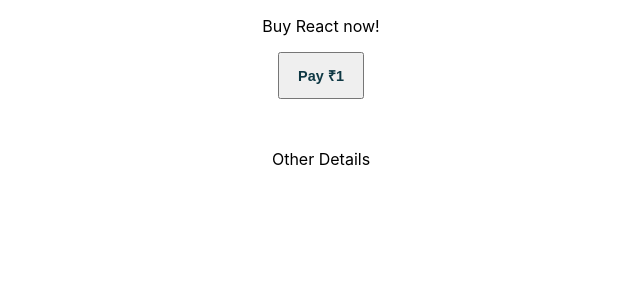
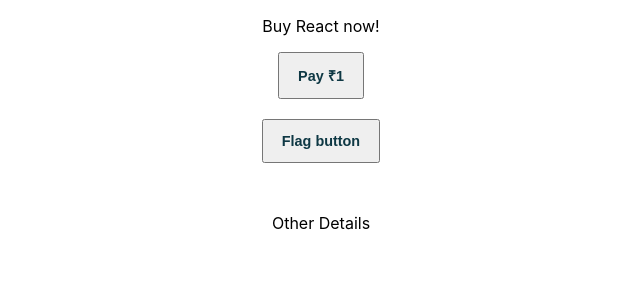
Before and after one commit to ShahVivek/rzp-fe, a React (Create React App) app: page / in a window 1280 px wide. Shown: the top 300 px of the page, without its empty margins (319-959 px from the left). Built offline with nearby package versions, Linux system fonts and the light colour scheme.

Commit message:
added flag

```diff
--- a/src/App.js
+++ b/src/App.js
@@ -1,8 +1,7 @@
-
-import React, { useState } from 'react';
-import logo from './logo.svg';
-import './App.css';
-import axios from 'axios';
+import React, { useState } from "react";
+import logo from "./logo.svg";
+import "./App.css";
+import axios from "axios";
 
 function App() {
   const BASE_URL = "https://rzp-be.onrender.com";
@@ -10,7 +9,7 @@
   const [dataItem, setDataItem] = useState(null);
   function loadScript(src) {
     return new Promise((resolve) => {
-      const script = document.createElement('script');
+      const script = document.createElement("script");
       script.src = src;
       script.onload = () => {
         resolve(true);
@@ -24,19 +23,19 @@
 
   async function displayRazorpay() {
     const res = await loadScript(
-      'https://checkout.razorpay.com/v1/checkout.js'
+      "https://checkout.razorpay.com/v1/checkout.js"
     );
 
     if (!res) {
-      alert('Razorpay SDK failed to load. Are you online?');
+      alert("Razorpay SDK failed to load. Are you online?");
       return;
     }
-    const RZ_KEY = process.env.REACT_APP_RAZORPAY_KEY_ID
+    const RZ_KEY = process.env.REACT_APP_RAZORPAY_KEY_ID;
     await axios.get(`${BASE_URL}/payment/testing`);
     const result = await axios.post(`${BASE_URL}/payment/orders`);
 
     if (!result) {
-      alert('Server error. Are you online?');
+      alert("Server error. Are you online?");
       return;
     }
 
@@ -45,37 +44,95 @@
       key: RZ_KEY,
       amount: amount.toString(),
       currency: currency,
-      name: 'Sprigstack',
-      description: 'Test Transaction',
+      name: "Sprigstack",
+      description: "Test Transaction",
       image: { logo },
       order_id: order_id,
       handler: async function (response) {
-
         const data = {
           orderCreationId: order_id,
           razorpayPaymentId: response.razorpay_payment_id,
           razorpayOrderId: response.razorpay_order_id,
           razorpaySignature: response.razorpay_signature,
         };
-        console.log("Before result=====",data)
+        console.log("Before result=====", data);
         const result = await axios.post(`${BASE_URL}/payment/success`, data);
-        console.log("after result=====",result)
+        console.log("after result=====", result);
         if (result && result.data) {
-          setDataItem(result.data)
+          setDataItem(result.data);
         }
         // alert(result.data.msg);
       },
       prefill: {
-        name: 'Vivek Shah',
-        email: 'v7shah@gmail.com',
-        contact: '9687029992',
+        name: "Vivek Shah",
+        email: "v7shah@gmail.com",
+        contact: "9687029992",
       },
       notes: {
-        address: 'Example Corporate Office',
+        address: "Example Corporate Office",
       },
       theme: {
-        color: '#61dafb',
+        color: "#61dafb",
       },
+    };
+
+    const paymentObject = new window.Razorpay(options);
+    paymentObject.open();
+  }
+  async function displayRazorpay1() {
+    const res = await loadScript(
+      "https://checkout.razorpay.com/v1/checkout.js"
+    );
+
+    if (!res) {
+      alert("Razorpay SDK failed to load. Are you online?");
+      return;
+    }
+    const RZ_KEY = process.env.REACT_APP_RAZORPAY_KEY_ID;
+    await axios.get(`${BASE_URL}/payment/testing`);
+    const result = await axios.post(`${BASE_URL}/payment/orders1`);
+
+    if (!result) {
+      alert("Server error. Are you online?");
+      return;
+    }
+
+    const { amount, id: order_id, currency } = result.data;
+    const options = {
+      key: RZ_KEY,
+      amount: amount.toString(),
+      currency: currency,
+      name: "Sprigstack",
+      description: "Test Transaction",
+      image: { logo },
+      order_id: order_id,
+      handler: async function (response) {
+        const data = {
+          orderCreationId: order_id,
+          razorpayPaymentId: response.razorpay_payment_id,
+          razorpayOrderId: response.razorpay_order_id,
+          razorpaySignature: response.razorpay_signature,
+        };
+        console.log("Before result=====", data);
+        const result = await axios.post(`${BASE_URL}/payment/success`, data);
+        console.log("after result=====", result);
+        if (result && result.data) {
+          setDataItem(result.data);
+        }
+        // alert(result.data.msg);
+      },
+      prefill: {
+        name: "Vivek Shah",
+        email: "v7shah@gmail.com",
+        contact: "9687029992",
+      },
+      notes: {
+        address: "Example Corporate Office",
+      },
+      theme: {
+        color: "#61dafb",
+      },
+      webview_intent: true,
     };
 
     const paymentObject = new window.Razorpay(options);
@@ -83,12 +140,18 @@
   }
 
   return (
-    <div className='App'>
-        <p>Buy React now!</p>
-        <button className='App-link' onClick={displayRazorpay}>
-          Pay ₹1
-        </button>
-      <div style={{marginTop: 50, marginBottom: 20}}>Other Details</div>
+    <div className="App">
+      <p>Buy React now!</p>
+      <button className="App-link" onClick={displayRazorpay}>
+        Pay ₹1
+      </button>
+      <br />
+      <br />
+
+      <button className="App-link" onClick={displayRazorpay1}>
+        Flag button
+      </button>
+      <div style={{ marginTop: 50, marginBottom: 20 }}>Other Details</div>
       {dataItem && <div>Success {dataItem}</div>}
     </div>
   );
```
Also changed, not shown: 2 other files (tests, documents, lock files or other folders).
